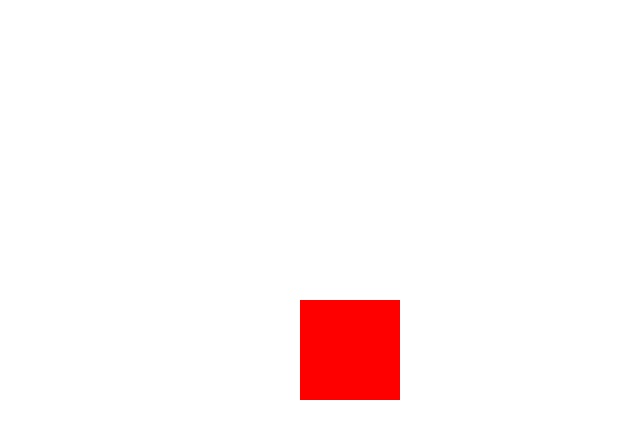
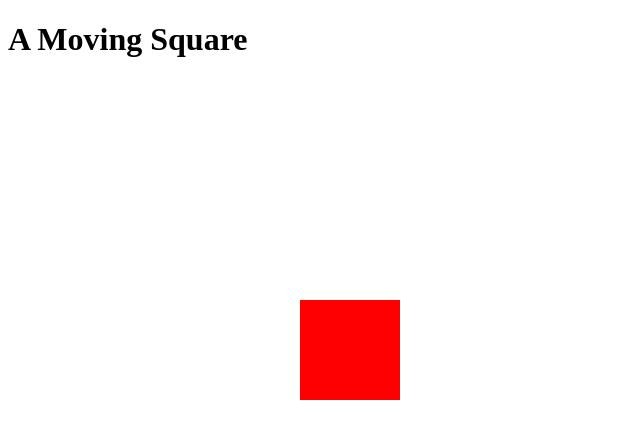
Before and after one commit to ninjabobjoe/my-first-project, a plain HTML site: page index.html in a window 1280 px wide. Shown: the whole page, without its empty margins (0-640 px from the left). Drawn offline with Linux system fonts and the light colour scheme.

Commit message:
Add title

```diff
--- a/index.html
+++ b/index.html
@@ -8,9 +8,10 @@
 </head>
 
 <body>
-    <div id="square"></div>
+  <h1>A Moving Square</h1>
+  <div id="square"></div>
 
-    <script src="app.js"></script>
+  <script src="app.js"></script>
 </body>
 
 </html>
```
